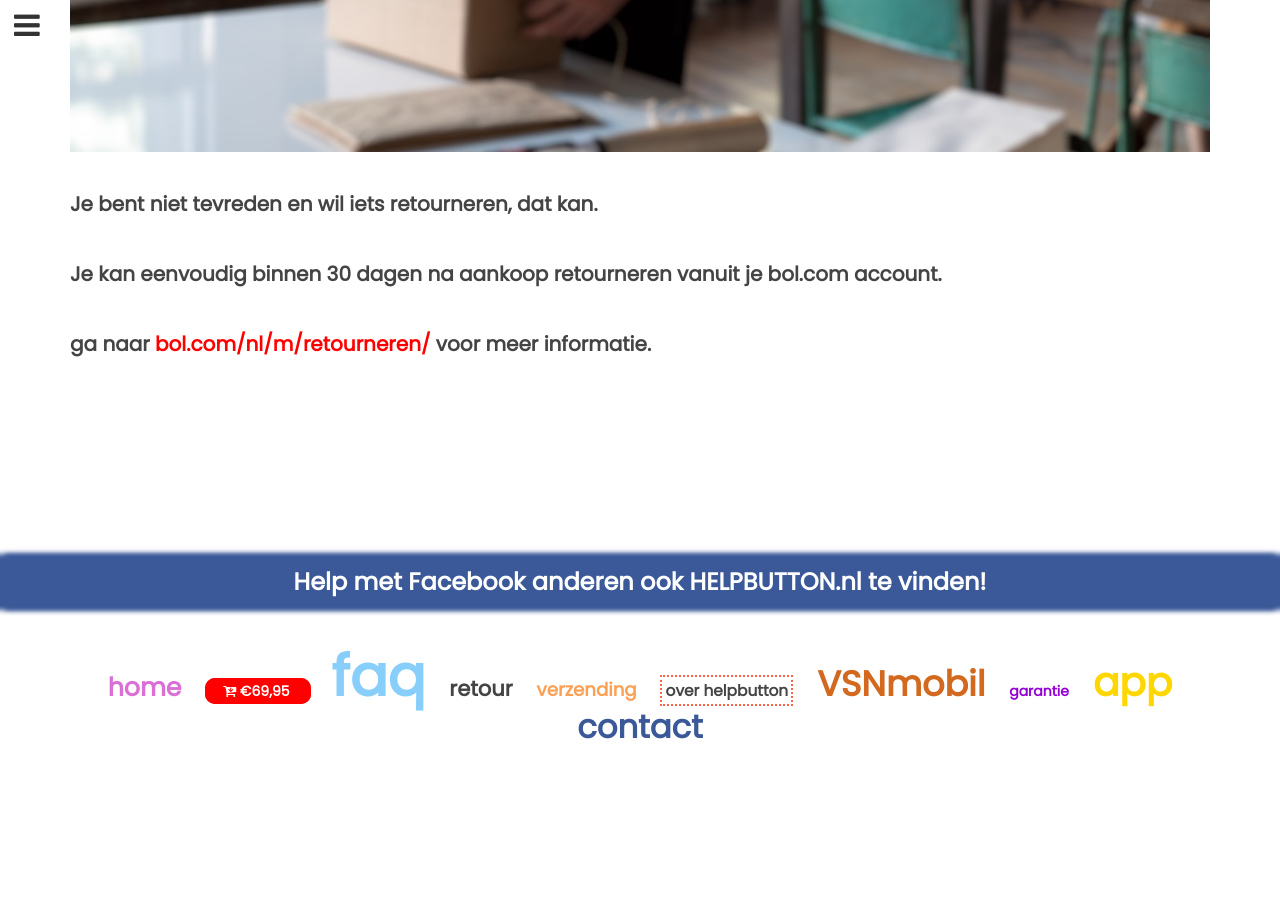
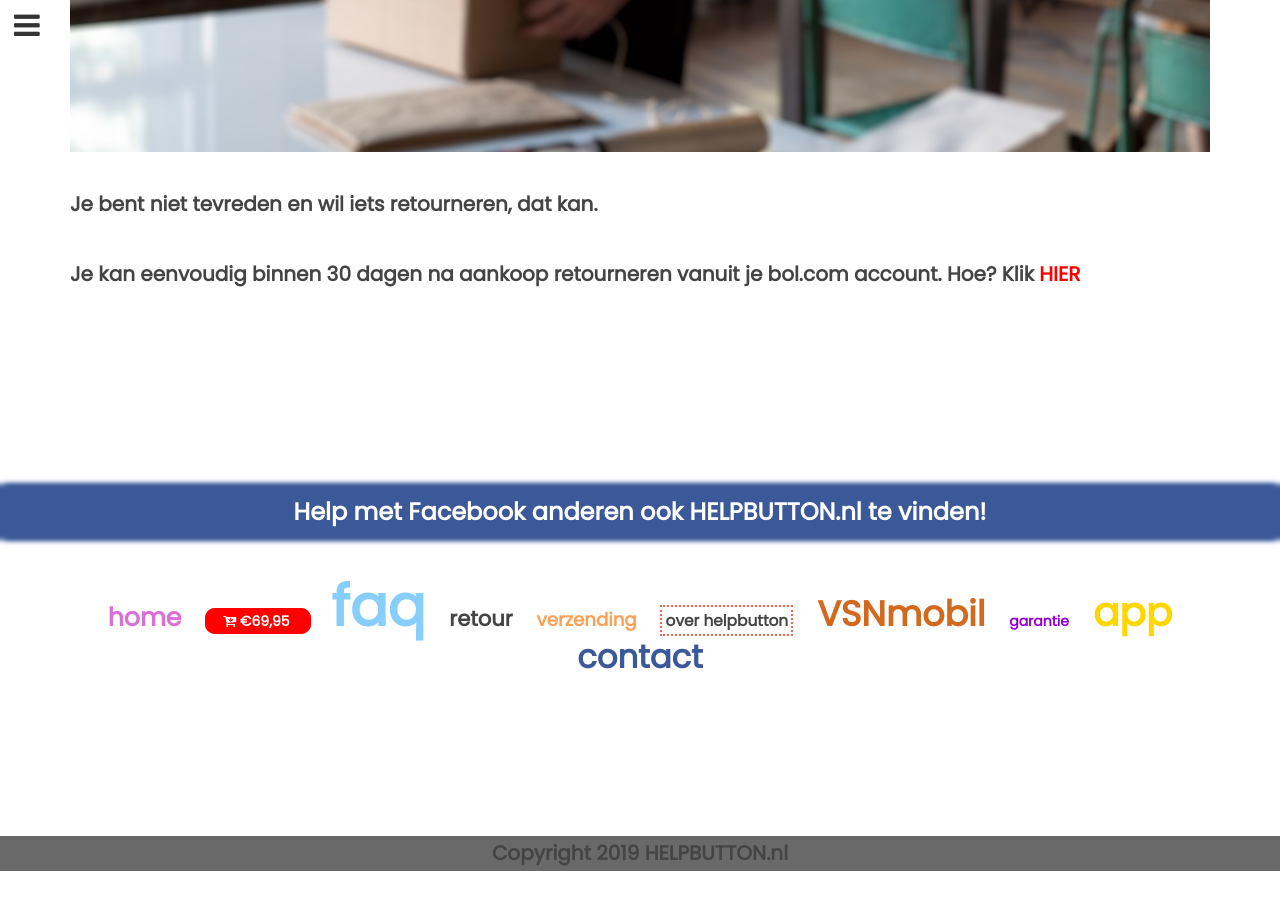
Before and after one commit to janarjensen/helpbutton.nl, a Jekyll site: the page built from retour.md, in a window 1280 px wide and 900 px high, scrolled down 532 px. Built offline with Jekyll 4.4.1, drawn with Linux system fonts in a browser that asks for light colours; nearby versions of some CDN libraries; some web fonts are replaced.

Commit message:
het beste
zo dus

```diff
--- a/retour.md
+++ b/retour.md
@@ -5,8 +5,6 @@
 ---
 Je bent niet tevreden en wil iets retourneren, dat kan.
 
-Je kan eenvoudig binnen 30 dagen na aankoop retourneren vanuit je bol.com account.
+Je kan eenvoudig binnen 30 dagen na aankoop retourneren vanuit je bol.com account. Hoe? Klik [HIER]
 
-ga naar [bol.com/nl/m/retourneren/] voor meer informatie.
-
-[bol.com/nl/m/retourneren/]: https://www.bol.com/nl/m/retourneren
+[HIER]: https://www.bol.com/nl/m/retourneren
```
